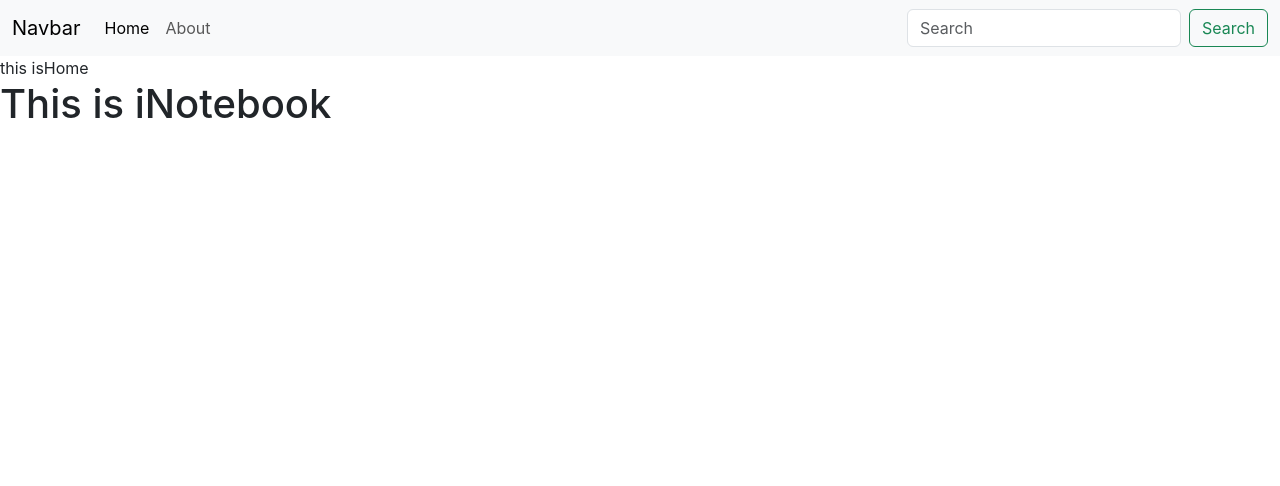
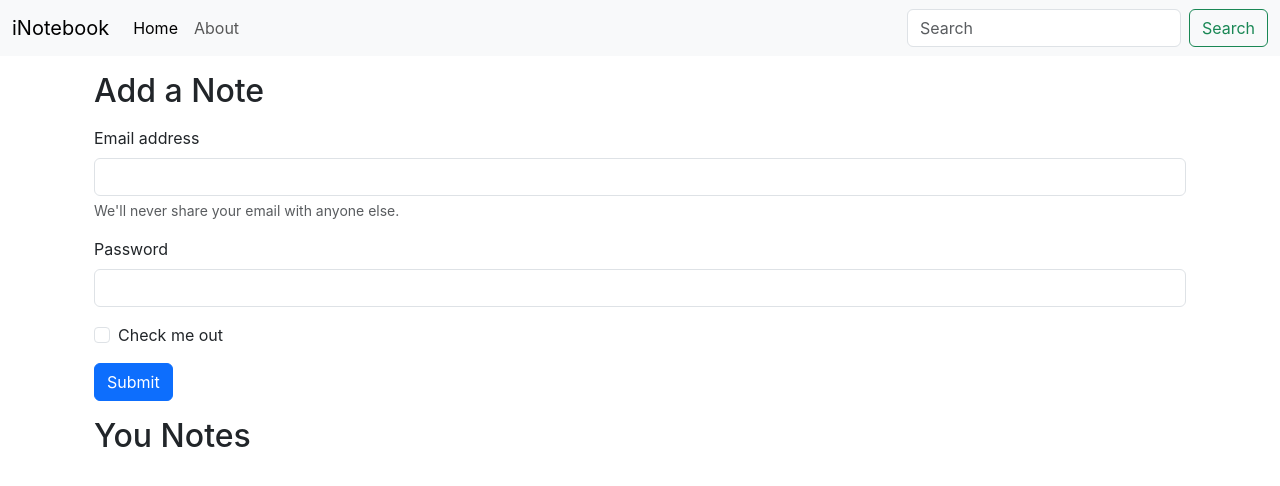
Before and after one commit to AdityaSalkar18/React_Mern_inotebook, a React (Create React App) app: page / in a window 1280 px wide. Shown: the top 486 px of the page. Built offline with nearby package versions, Linux system fonts and the light colour scheme.

Commit message:
22.06.2024(v59)

```diff
--- a/src/App.js
+++ b/src/App.js
@@ -15,10 +15,12 @@
     <NoteState>
       <Router>
         <Navbar />
+        <div className="container">
         <Routes>
           <Route exact path="/" element={<Home />} />
           <Route exact path="/about" element={<About />} />
         </Routes>
+        </div>
       </Router>
       </NoteState>
     </>
--- a/src/components/About.js
+++ b/src/components/About.js
@@ -1,14 +1,10 @@
-import React, { useContext, useEffect } from 'react'
-import noteContext from '../context/notes/noteContext'
+import React from 'react'
+
 const About = () => {
-  const a = useContext(noteContext)
-  useEffect(() => {
-    a.update()
-    // eslint-disable-next-line
-  }, [])
+
   return (
     <div>
-      this is About {a.state.name} and he is in class {a.state.class}
+      this is About page
     </div>
   )
 }
--- a/src/components/Home.js
+++ b/src/components/Home.js
@@ -2,8 +2,32 @@
 
 const Home = () => {
   return (
-    <div>this isHome
-    <h1>This is iNotebook</h1>
+    <div>
+    <div className="container my-3">
+    <h2>Add a Note</h2>
+
+    <form className='my-3'>
+  <div class="mb-3">
+    <label for="exampleInputEmail1" class="form-label">Email address</label>
+    <input type="email" class="form-control" id="exampleInputEmail1" aria-describedby="emailHelp"/>
+    <div id="emailHelp" class="form-text">We'll never share your email with anyone else.</div>
+  </div>
+  <div class="mb-3">
+    <label for="exampleInputPassword1" class="form-label">Password</label>
+    <input type="password" class="form-control" id="exampleInputPassword1"/>
+  </div>
+  <div class="mb-3 form-check">
+    <input type="checkbox" class="form-check-input" id="exampleCheck1"/>
+    <label class="form-check-label" for="exampleCheck1">Check me out</label>
+  </div>
+  <button type="submit" class="btn btn-primary">Submit</button>
+</form>
+ </div>
+
+ <div className="container my-3">
+    <h2>You Notes</h2>
+
+    </div>
     </div>
   )
 }
--- a/src/components/Navbar.js
+++ b/src/components/Navbar.js
@@ -1,21 +1,25 @@
-import React from 'react'
-import {Link} from 'react-router-dom';
+import React, { useEffect } from 'react'
+import {Link, useLocation} from 'react-router-dom';
 const Navbar = () => {
+  let location = useLocation();
+  useEffect(() => {
+    console.log(location.pathname);
+  }, [location]);
   return (
     <div>
         <nav className="navbar navbar-expand-lg bg-body-tertiary">
   <div className="container-fluid">
-    <Link className="navbar-brand" to="/">Navbar</Link>
+    <Link className="navbar-brand" to="/">iNotebook</Link>
     <button className="navbar-toggler" type="button" data-bs-toggle="collapse" data-bs-target="#navbarSupportedContent" aria-controls="navbarSupportedContent" aria-expanded="false" aria-label="Toggle navigation">
       <span className="navbar-toggler-icon"></span>
     </button>
     <div className="collapse navbar-collapse" id="navbarSupportedContent">
       <ul className="navbar-nav me-auto mb-2 mb-lg-0">
         <li className="nav-item">
-          <Link className="nav-link active" aria-current="page" to="/">Home</Link>
+          <Link className={`nav-link ${location.pathname==="/"? "active": ""}`} aria-current="page" to="/">Home</Link>
         </li>
         <li className="nav-item">
-          <Link className="nav-link" to="/about">About</Link>
+          <Link className={`nav-link ${location.pathname==="/about"? "active": ""}`} to="/about">About</Link>
         </li>
 
       </ul>
--- a/src/context/notes/NoteState.js
+++ b/src/context/notes/NoteState.js
@@ -1,23 +1,10 @@
 
 import NoteContext from "./noteContext";
-import { useState } from "react";
+
 const NoteState = (props)=>{
-    const s1 = {
-        "name": "Aditya",
-        "class": "5b"
-    }
 
-    const [state, setState] = useState(s1);
-    const update = ()=>{
-        setTimeout(() =>{
-            setState({
-                "name": "Aditya Salkar",
-                 "class": "10b"
-            })
-        }, 1000);
-    }
     return(
-        <NoteContext.Provider value={{state, update}}>
+        <NoteContext.Provider value={{}}>
             {props.children}
         </NoteContext.Provider>
     )
```
